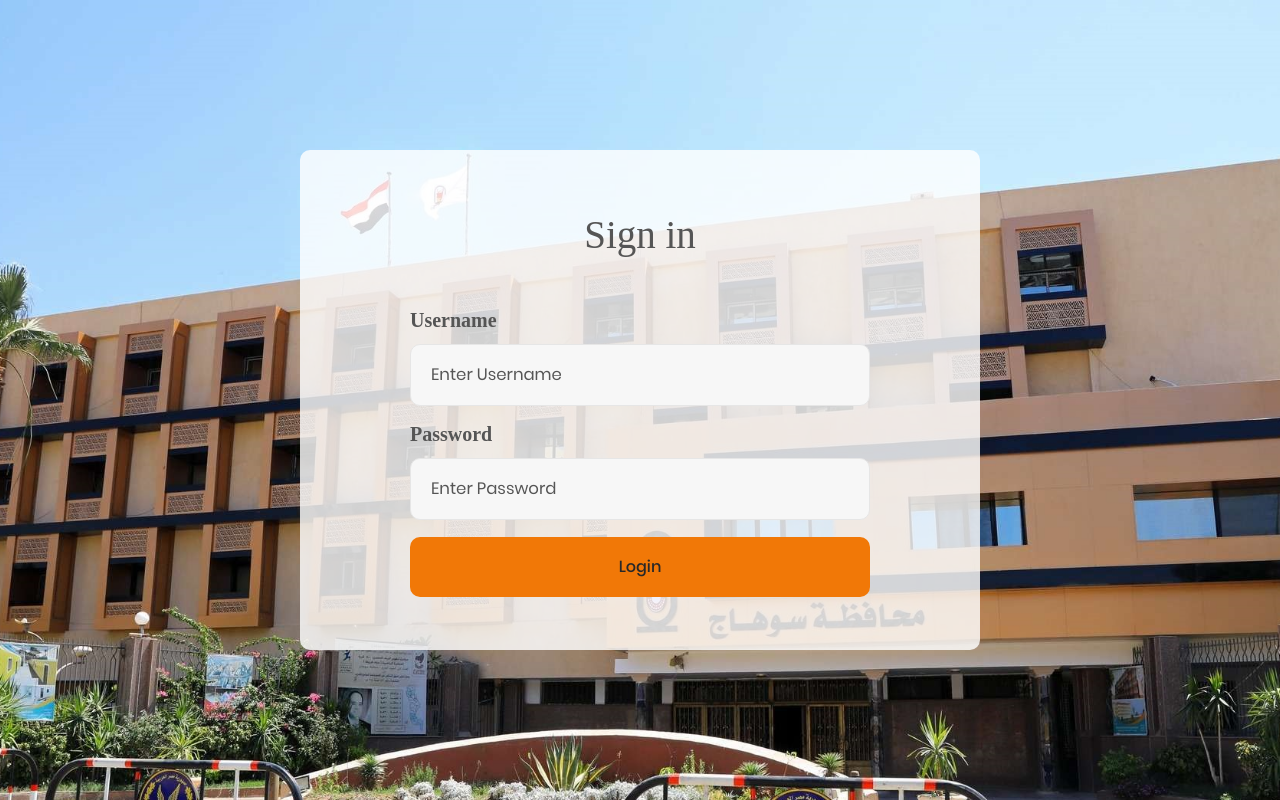
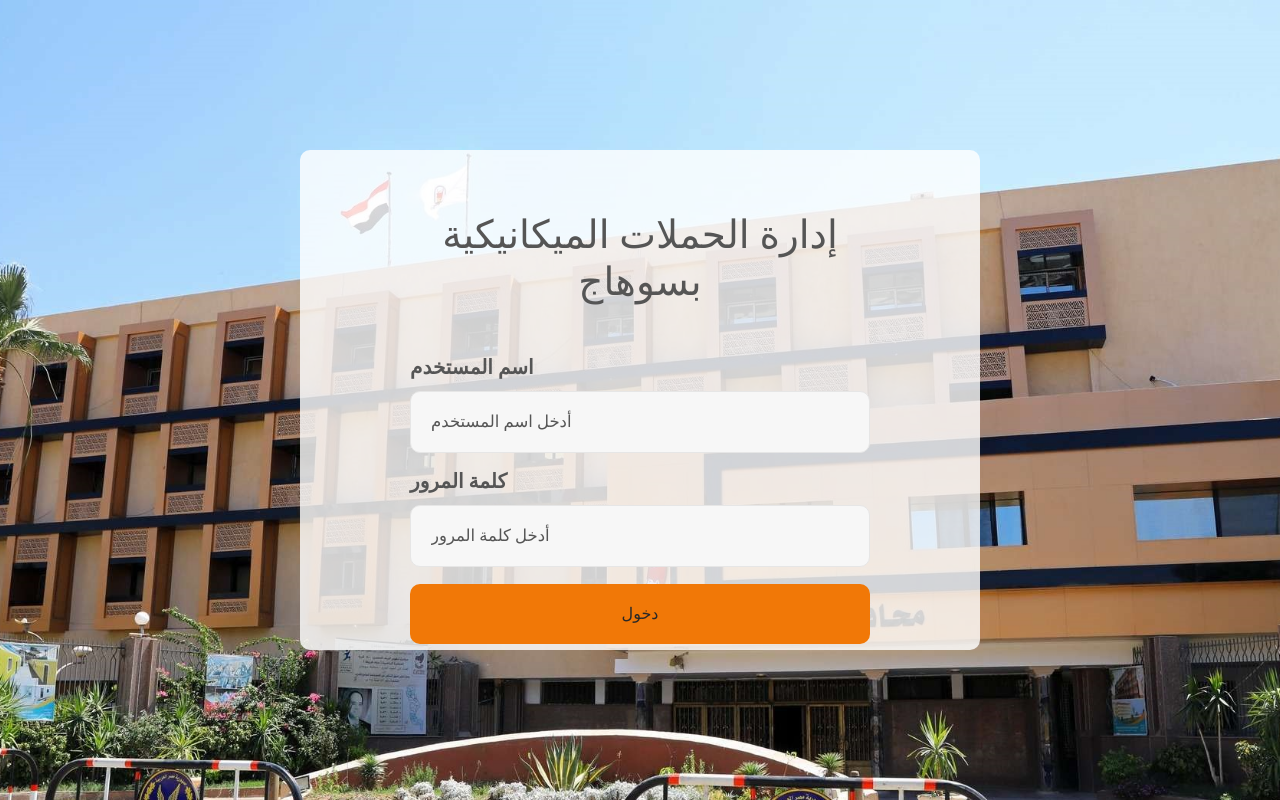
Before and after one commit to AmrMortada/SohagMechanicalCampaign, a plain HTML site: page index.html in a window 1280 px wide. Drawn offline with Linux system fonts and the light colour scheme; a web font is replaced by a local one.

Commit message:
Arabic index.html

```diff
--- a/index.html
+++ b/index.html
@@ -1,7 +1,7 @@
 <!DOCTYPE html>
 <html lang="ar">
   <head>
-    <title>Login page</title>
+    <title>صفحة الدخول للحملات الميكانيكية</title>
     <meta charset="UTF-8" />
     <meta name="viewport" content="width=device-width, initial-scale=1" />
     <!--===============================================================================================-->
@@ -25,7 +25,11 @@
       href="Login/fonts/Linearicons-Free-v1.0.0/icon-font.min.css"
     />
     <!--===============================================================================================-->
-    <link rel="stylesheet" type="text/css" href="Login/vendor/animate/animate.css" />
+    <link
+      rel="stylesheet"
+      type="text/css"
+      href="Login/vendor/animate/animate.css"
+    />
     <!--===============================================================================================-->
     <link
       rel="stylesheet"
@@ -67,10 +71,10 @@
             class="login100-form validate-form flex-sb flex-w"
             method="post"
           >
-            <span class="login100-form-title p-b-53">Sign in</span>
+            <span class="login100-form-title p-b-53">إدارة الحملات الميكانيكية بسوهاج</span>
 
             <div class="p-t-31 p-b-9">
-              <span class="txt1">Username</span>
+              <span class="txt1">اسم المستخدم</span>
             </div>
             <div
               class="wrap-input100 validate-input"
@@ -81,14 +85,14 @@
                 class="input100"
                 type="text"
                 name="username"
-                placeholder="Enter Username"
+                placeholder="أدخل اسم المستخدم "
                 required
               />
               <span class="focus-input100"></span>
             </div>
 
             <div class="p-t-13 p-b-9">
-              <span id="txx1" class="txt1">Password</span>
+              <span id="txx1" class="txt1">كلمة المرور</span>
             </div>
             <div
               class="wrap-input100 validate-input"
@@ -99,14 +103,14 @@
                 class="input100"
                 type="password"
                 name="password"
-                placeholder="Enter Password"
+                placeholder="أدخل كلمة المرور"
                 required
               />
               <span class="focus-input100"></span>
             </div>
 
             <div class="container-login100-form-btn m-t-17">
-              <button type="submit" class="login100-form-btn">Login</button>
+              <button type="submit" class="login100-form-btn">دخول</button>
             </div>
           </form>
         </div>
```
